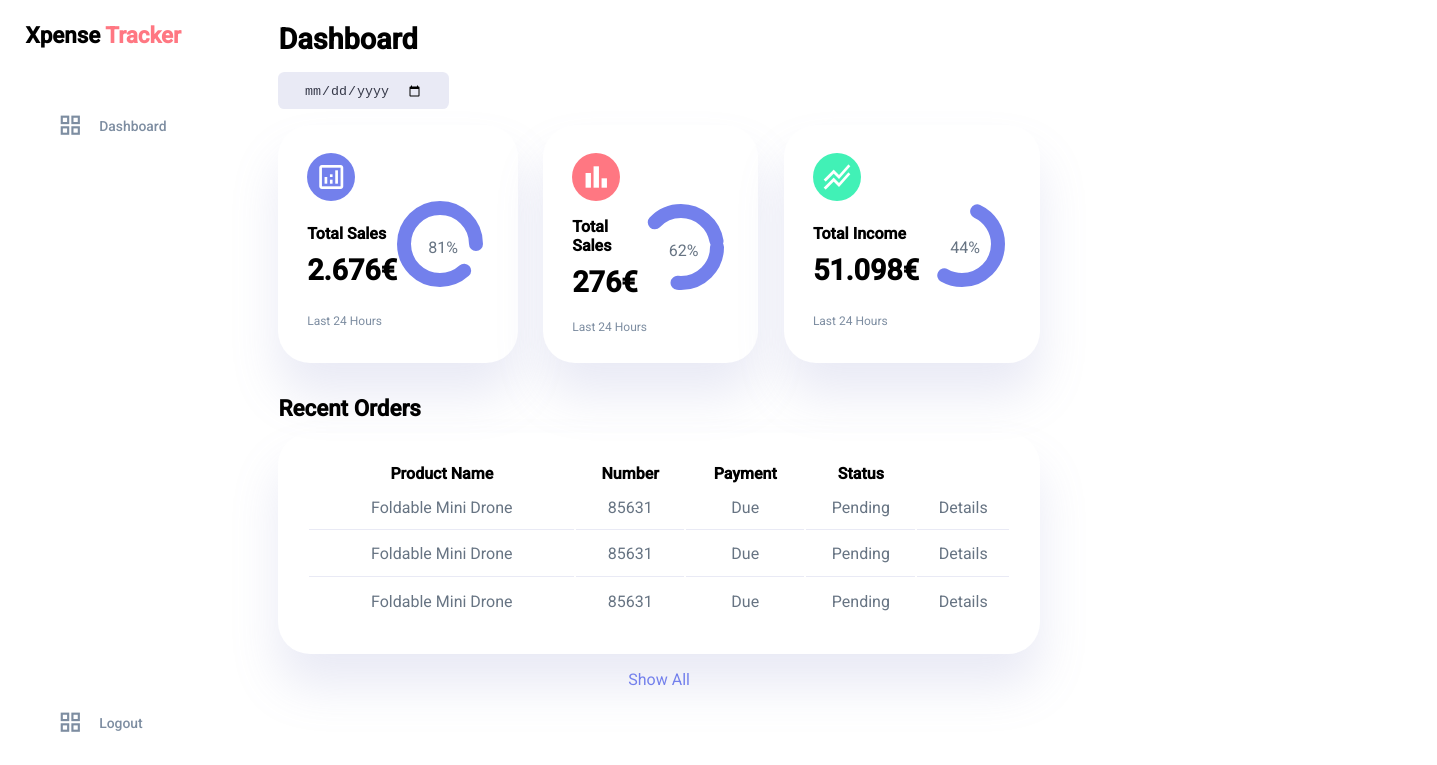
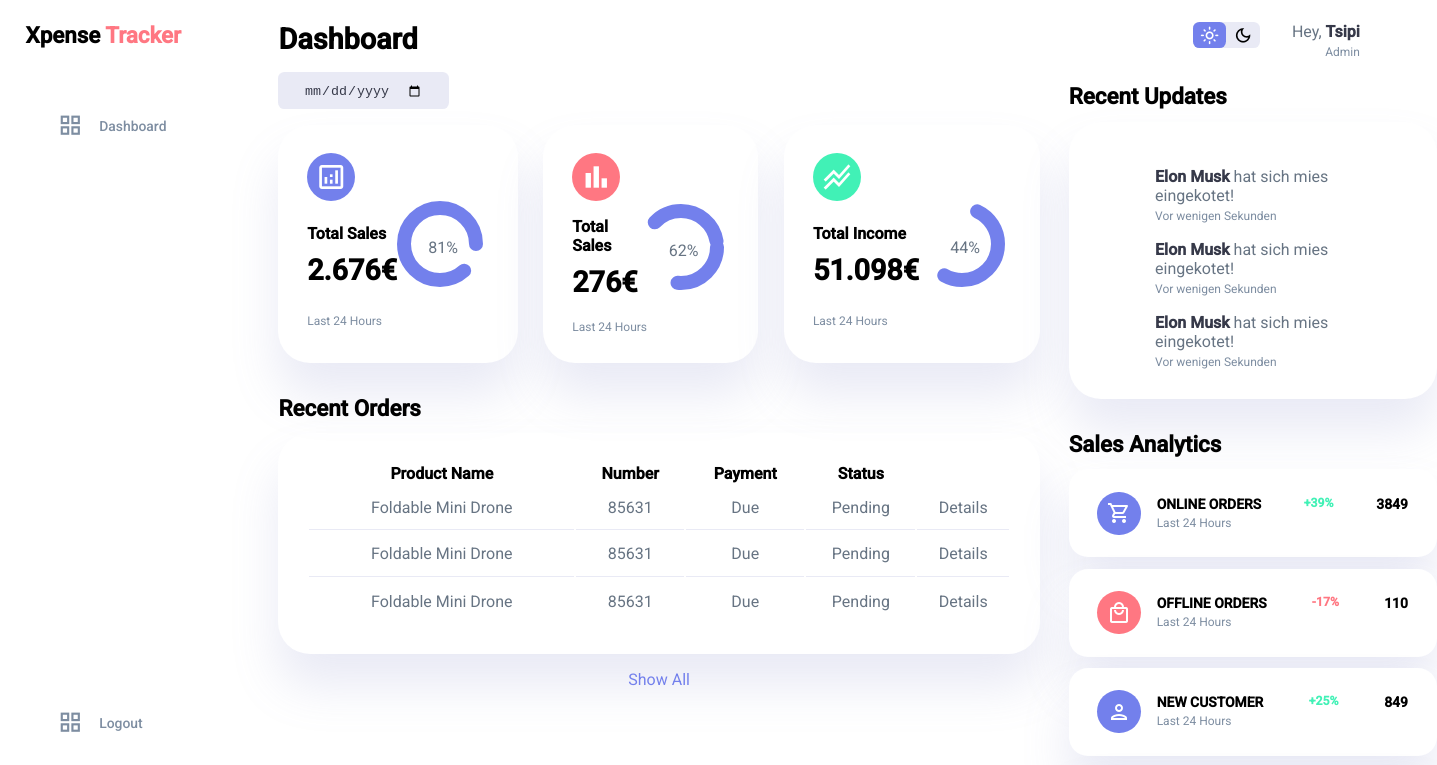
Before and after one commit to tsipiluka/XpenseTracker, an Angular app in the folder XpenseTracker/: page /dashboard in a window 1280 px wide. Shown: the top 765 px of the page, 1437 px wide, since content can reach past the window. Built offline with nearby package versions, Linux system fonts and the light colour scheme.

Commit message:
added analytics (html + css)

```diff
--- a/XpenseTracker/src/app/dashboard/dashboard.component.css
+++ b/XpenseTracker/src/app/dashboard/dashboard.component.css
@@ -378,3 +378,146 @@ main .recent-orders table {
     margin: 1rem auto;
     color: var(--color-primary, #7380ec);
  }
+
+ /*-----------RIGHT--------------*/
+ .right {
+    margin-top: 1.4rem;
+ }
+
+ .right .top {
+    display: flex;
+    justify-content: end;
+    gap: 2rem;
+ }
+
+ .right .top button {
+    display: none;
+ }
+
+ .right .theme-toggler {
+    background: var(--color-light, rgba(132, 139, 200, 0.18));
+    display: flex;
+    justify-content: space-between;
+    align-items: center;
+    height: 1.6rem;
+    width: 4.2rem;
+    cursor: pointer;
+    border-radius: var(--border-radius-1, 0.4rem);
+ }
+
+ .right .theme-toggler span {
+    font-size: 1.2rem;
+    width: 50%;
+    height: 100%;
+    display: flex;
+    align-items: center;
+    justify-content: center;
+ }
+
+.right .theme-toggler span.active{
+    background: var(--color-primary, #7380ec);
+    color: white;
+    border-radius: var(--border-radius-1, 0.4rem);
+}
+
+.right .top .profile {
+    display: flex;
+    gap: 2rem;
+    text-align: right;
+}
+
+/*----------RECENT UPDATES------------*/
+.right .recent-updates {
+    margin-top: 1rem;
+}
+
+.right .recent-updates h2 {
+    margin-bottom: 0.8rem;
+}
+
+.right .recent-updates .updates {
+    background: var(--color-white, #fff);
+    padding: var(--card-padding, 1.8rem);
+    border-radius: var(--card-border-radius, 2rem);
+    box-shadow: var(--box-shadow, 0 2rem 3rem var(--color-light, rgba(132, 139, 200, 0.18)));
+    transition: all 300ms ease;
+}
+
+.right .recent-updates .updates:hover {
+    box-shadow: none;
+}
+
+.right .recent-updates .updates .update {
+    display: grid;
+    grid-template-columns: 2.6rem auto;
+    gap: 1rem;
+    margin-top: 1rem;
+}
+
+/*-------------SALES ANALYTICS-------------*/
+.right .sales-analytics {
+    margin-top: 2rem;
+}
+
+.right .sales-analytics h2 {
+    margin-top: 0.8rem;
+}
+
+.right .sales-analytics .item {
+    background-color: var(--color-white, #fff);
+    display: flex;
+    align-items: center;
+    gap: 1rem;
+    margin-bottom: 0.7rem;
+    padding: 1.4rem var(--card-padding, 1.8rem);
+    border-radius: var(--border-radius-3, 1.2rem);
+    box-shadow: var(--box-shadow, 0 2rem 3rem var(--color-light, rgba(132, 139, 200, 0.18)));
+    transition: all 300ms ease;
+}
+
+.right .sales-analytics .item:hover {
+    box-shadow: none;
+}
+
+.right .sales-analytics .item .right {
+    display: flex;
+    justify-content: space-between;
+    align-items: start;
+    margin: 0;
+    width: 100%;
+}
+
+.right .sales-analytics .item .icon {
+    padding: 0.6rem;
+    color: var(--color-white, #fff);
+    border-radius: 50%;
+    background: var(--color-primary, #7380ec);
+    display: flex;
+}
+
+.right .sales-analytics .item.offline .icon {
+    background: var(--color-danger, #ff7782);
+}
+
+.right .sales-analytics .item.customers .icon {
+    background: var(--color-succes, #41f1b6);
+}
+
+.right .sales-analytics .add-product {
+    background-color: transparent;
+    border: 2px dashed var(--color-primary, #7380ec);
+    color: var(--color-primary, #7380ec);
+    display: flex;
+    align-items: center;
+    justify-content: center;
+}
+
+.right .sales-analytics .add-product div {
+    display: flex;
+    align-items: center;
+    gap: 0.6rem;
+}
+
+.right .sales-analytics .add-product div h3 {
+    font-weight: 600;
+}
--- a/XpenseTracker/src/app/dashboard/dashboard.component.html
+++ b/XpenseTracker/src/app/dashboard/dashboard.component.html
@@ -141,4 +141,120 @@
         <!--END OF RECENT ORDER TABLE-->
     </div>
     </main>
+    <!--END OF MAIN-->
+    <div class="right">
+        <div class="top">
+            <button id="menu-btn">
+                <span class="material-icons-outlined">
+                    menu
+                    </span>
+            </button>
+            <div class="theme-toggler">
+                <span class="material-icons-outlined active">
+                    light_mode
+                </span>
+                <span class="material-icons-outlined">
+                    dark_mode
+                </span>
+            </div>
+            <div class="profile">
+                <div class="info">
+                    <p>Hey, <b>Tsipi</b></p>
+                    <small class="text-muted">Admin</small>
+                </div>
+                <div class="profile-photo">
+
+                </div>
+            </div>
+        </div>
+        <div class="recent-updates">
+            <h2>Recent Updates</h2>
+            <div class="updates">
+                <div class="update">
+                    <div class="profile-photo">
+
+                    </div>
+                    <div class="message">
+                        <p><b>Elon Musk</b> hat sich mies eingekotet!</p>
+                        <small class="text-muted">Vor wenigen Sekunden</small>
+                    </div>
+                </div>
+                <div class="update">
+                    <div class="profile-photo">
+
+                    </div>
+                    <div class="message">
+                        <p><b>Elon Musk</b> hat sich mies eingekotet!</p>
+                        <small class="text-muted">Vor wenigen Sekunden</small>
+                    </div>
+                </div>
+                <div class="update">
+                    <div class="profile-photo">
+
+                    </div>
+                    <div class="message">
+                        <p><b>Elon Musk</b> hat sich mies eingekotet!</p>
+                        <small class="text-muted">Vor wenigen Sekunden</small>
+                    </div>
+                </div>
+            </div>
+            <!--END OF RECENT UPDATES-->
+            <div class="sales-analytics">
+                <h2>Sales Analytics</h2>
+                <div class="item online">
+                    <div class="icon">
+                        <span class="material-icons-outlined">
+                            shopping_cart
+                        </span>
+                    </div>
+                    <div class="right">
+                        <div class="info">
+                            <h3>ONLINE ORDERS</h3>
+                            <small class="text-muted">Last 24 Hours</small>
+                        </div>
+                        <h5 class="success">+39%</h5>
+                        <h3>3849</h3>
+                    </div>
+                </div>
+                <div class="item offline">
+                    <div class="icon">
+                        <span class="material-icons-outlined">
+                            local_mall
+                        </span>
+                    </div>
+                    <div class="right">
+                        <div class="info">
+                            <h3>OFFLINE ORDERS</h3>
+                            <small class="text-muted">Last 24 Hours</small>
+                        </div>
+                        <h5 class="danger">-17%</h5>
+                        <h3>110</h3>
+                    </div>
+                </div>
+                <div class="item customer">
+                    <div class="icon">
+                        <span class="material-icons-outlined">
+                            person
+                        </span>
+                    </div>
+                    <div class="right">
+                        <div class="info">
+                            <h3>NEW CUSTOMER</h3>
+                            <small class="text-muted">Last 24 Hours</small>
+                        </div>
+                        <h5 class="success">+25%</h5>
+                        <h3>849</h3>
+                    </div>
+                </div>
+                <div class="item add-product">
+                    <div>
+                        <span class="material-icons-outlined">
+                            add
+                        </span>
+                        <h3>Add Product</h3>
+                    </div>
+                </div>
+            </div>
+        </div>
+    </div>
 </div>
```
